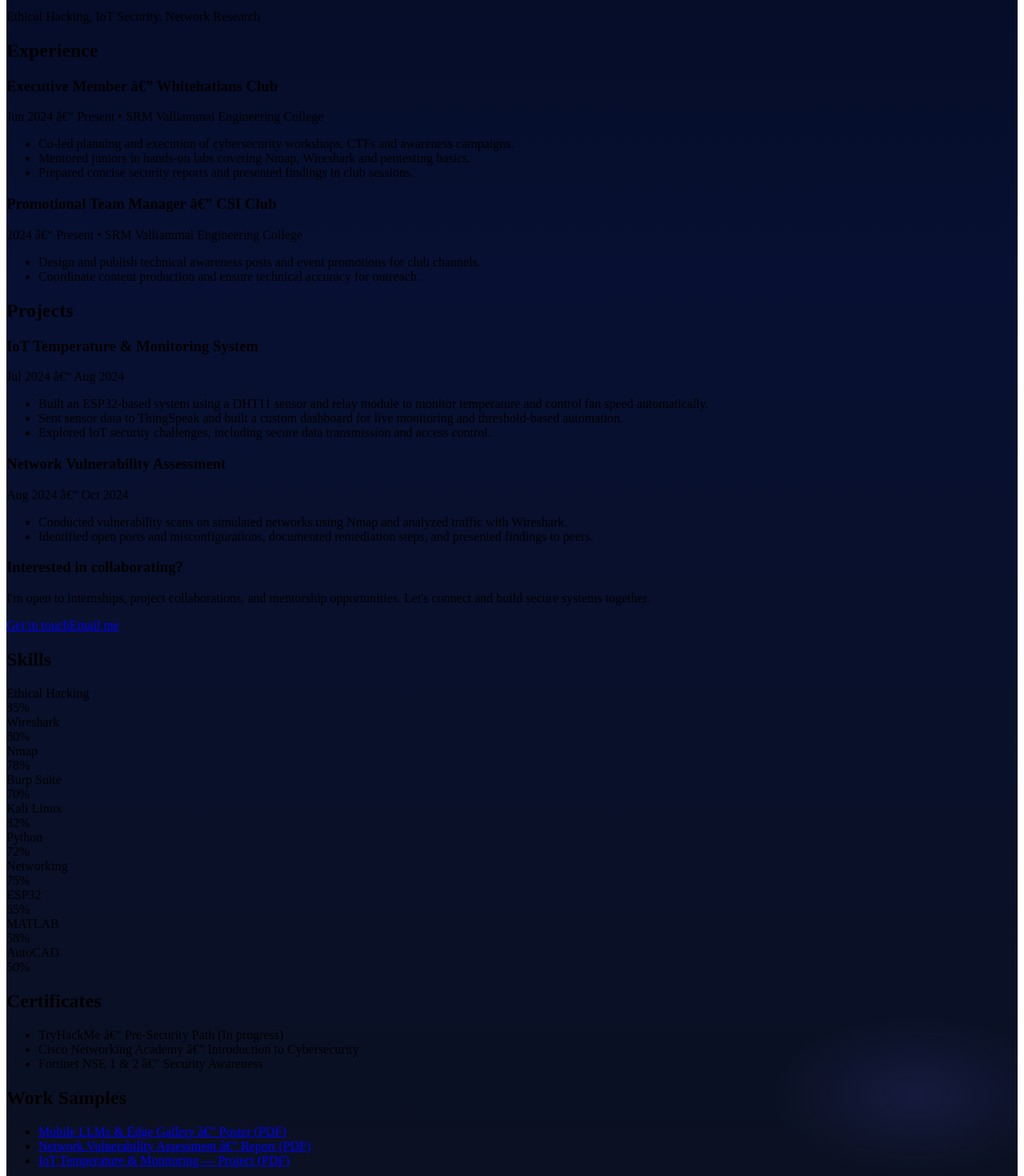
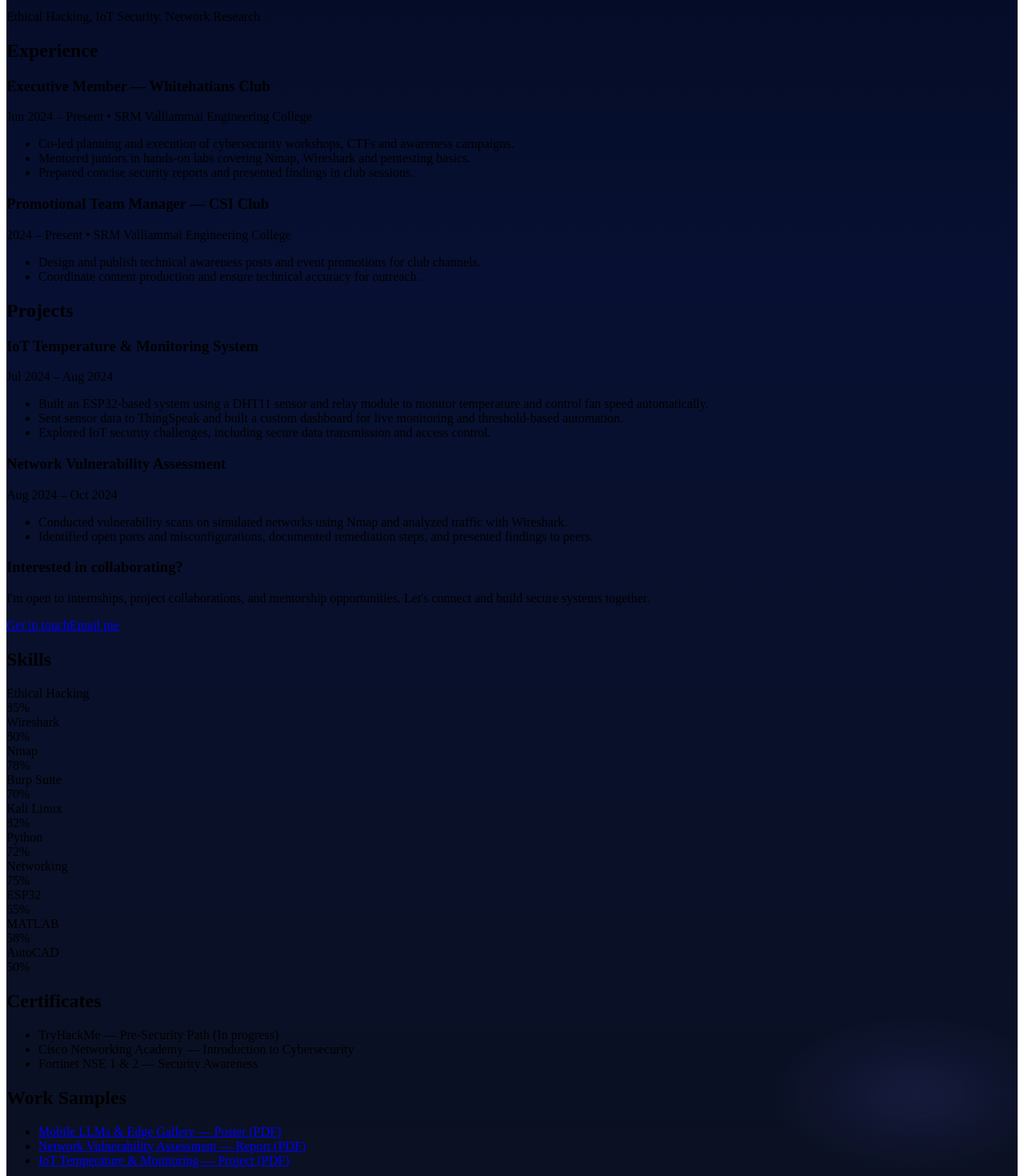
Before and after one commit to kavinrajr007/kavinraj-portfolio, a React (Create React App) app: page / in a window 1280 px wide. Shown: the part 680-2150 px from the top of the page at 80% size. Built offline with nearby package versions, Linux system fonts and the light colour scheme.

Commit message:
Fix encoding artifacts: replace mojibake with proper UTF-8 characters

```diff
--- a/public/index.html
+++ b/public/index.html
@@ -1,6 +1,7 @@
 <!DOCTYPE html>
 <html lang="en">
   <head>
+    <meta charset="utf-8">
     <meta charset="utf-8" />
     <link rel="icon" href="%PUBLIC_URL%/favicon.ico" />
     <meta name="viewport" content="width=device-width, initial-scale=1" />
--- a/src/App.js
+++ b/src/App.js
@@ -115,8 +115,8 @@ export default function App() {
             </div>
             <div className="mt-4 space-y-4 text-slate-300">
               <div>
-                <h3 className="font-semibold text-white">Executive Member â€” Whitehatians Club</h3>
-                <p className="text-sm text-slate-400">Jun 2024 â€“ Present • SRM Valliammai Engineering College</p>
+                <h3 className="font-semibold text-white">Executive Member — Whitehatians Club</h3>
+                <p className="text-sm text-slate-400">Jun 2024 – Present • SRM Valliammai Engineering College</p>
                 <ul className="list-disc pl-5 mt-2 space-y-1">
                   <li>Co-led planning and execution of cybersecurity workshops, CTFs and awareness campaigns.</li>
                   <li>Mentored juniors in hands-on labs covering Nmap, Wireshark and pentesting basics.</li>
@@ -125,8 +125,8 @@ export default function App() {
               </div>
 
               <div>
-                <h3 className="font-semibold text-white">Promotional Team Manager â€” CSI Club</h3>
-                <p className="text-sm text-slate-400">2024 â€“ Present • SRM Valliammai Engineering College</p>
+                <h3 className="font-semibold text-white">Promotional Team Manager — CSI Club</h3>
+                <p className="text-sm text-slate-400">2024 – Present • SRM Valliammai Engineering College</p>
                 <ul className="list-disc pl-5 mt-2 space-y-1">
                   <li>Design and publish technical awareness posts and event promotions for club channels.</li>
                   <li>Coordinate content production and ensure technical accuracy for outreach.</li>
@@ -144,7 +144,7 @@ export default function App() {
             <div className="mt-4 space-y-4 text-slate-300">
               <article>
                 <h3 className="font-semibold text-white">IoT Temperature & Monitoring System</h3>
-                <p className="text-sm text-slate-400">Jul 2024 â€“ Aug 2024</p>
+                <p className="text-sm text-slate-400">Jul 2024 – Aug 2024</p>
                 <ul className="list-disc pl-5 mt-2 space-y-1">
                   <li>Built an ESP32-based system using a DHT11 sensor and relay module to monitor temperature and control fan speed automatically.</li>
                   <li>Sent sensor data to ThingSpeak and built a custom dashboard for live monitoring and threshold-based automation.</li>
@@ -154,7 +154,7 @@ export default function App() {
 
               <article>
                 <h3 className="font-semibold text-white">Network Vulnerability Assessment</h3>
-                <p className="text-sm text-slate-400">Aug 2024 â€“ Oct 2024</p>
+                <p className="text-sm text-slate-400">Aug 2024 – Oct 2024</p>
                 <ul className="list-disc pl-5 mt-2 space-y-1">
                   <li>Conducted vulnerability scans on simulated networks using Nmap and analyzed traffic with Wireshark.</li>
                   <li>Identified open ports and misconfigurations, documented remediation steps, and presented findings to peers.</li>
@@ -196,17 +196,17 @@ export default function App() {
           <div className="rounded-2xl p-6 bg-gradient-to-br from-[#021022]/80 to-[#02101a]/60 ring-1 ring-white/3 shadow-xl">
             <h2 className="text-xl font-semibold mb-3 text-white">Certificates</h2>
             <ul className="mt-4 text-slate-300 space-y-2">
-              <li>TryHackMe â€” Pre-Security Path (In progress)</li>
-              <li>Cisco Networking Academy â€” Introduction to Cybersecurity</li>
-              <li>Fortinet NSE 1 &amp; 2 â€” Security Awareness</li>
+              <li>TryHackMe — Pre-Security Path (In progress)</li>
+              <li>Cisco Networking Academy — Introduction to Cybersecurity</li>
+              <li>Fortinet NSE 1 &amp; 2 — Security Awareness</li>
             </ul>
           </div>
 
           <div className="rounded-2xl p-6 bg-gradient-to-br from-[#071225]/80 to-[#02101a]/60 ring-1 ring-white/3 shadow-xl">
             <h2 className="text-xl font-semibold mb-3 text-white">Work Samples</h2>
             <ul className="space-y-2 text-slate-300">
-              <li><a className="text-indigo-300 hover:underline" href="/portfolio/mobile-llms-poster.pdf" target="_blank" rel="noreferrer">Mobile LLMs & Edge Gallery â€” Poster (PDF)</a></li>
-              <li><a className="text-indigo-300 hover:underline" href="/portfolio/network-scan-report.pdf" target="_blank" rel="noreferrer">Network Vulnerability Assessment â€” Report (PDF)</a></li>
+              <li><a className="text-indigo-300 hover:underline" href="/portfolio/mobile-llms-poster.pdf" target="_blank" rel="noreferrer">Mobile LLMs & Edge Gallery — Poster (PDF)</a></li>
+              <li><a className="text-indigo-300 hover:underline" href="/portfolio/network-scan-report.pdf" target="_blank" rel="noreferrer">Network Vulnerability Assessment — Report (PDF)</a></li>
                           <li><a className="text-indigo-300 hover:underline" href="/iot-project.pdf" target="_blank" rel="noreferrer">IoT Temperature & Monitoring — Project (PDF)</a></li></ul>
           </div>
 
@@ -221,7 +221,7 @@ export default function App() {
         </aside>
       </main>
 
-      <footer className="relative max-w-6xl mx-auto text-center text-sm text-slate-400 py-8 z-10">Designed & built by Kavinraj R â€” Â© 2025</footer>
+      <footer className="relative max-w-6xl mx-auto text-center text-sm text-slate-400 py-8 z-10">Designed & built by Kavinraj R — Â© 2025</footer>
     </div>
   );
 }
```
